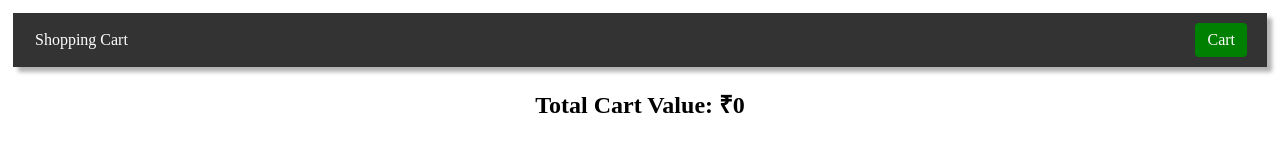
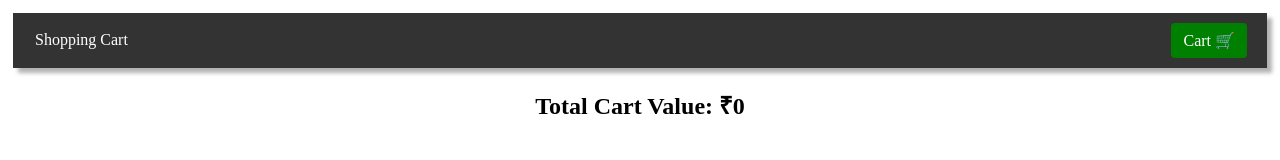
Before and after one commit to harshgarg007/Shop_Cart_Redux, a React (Vite) app: page /cart in a window 1280 px wide. Shown: the top 160 px of the page. Built offline with nearby package versions, Linux system fonts and the light colour scheme.

Commit message:
icon cart

```diff
--- a/src/components/navbar/Navbar.jsx
+++ b/src/components/navbar/Navbar.jsx
@@ -7,7 +7,7 @@ const Navbar = () => {
   return (
     <nav className='nav'>
          <NavLink to={"/"}  activeClassName="active" >Shopping Cart</NavLink>
-         <NavLink to={"/cart"}  activeClassName="active">Cart</NavLink>
+         <NavLink to={"/cart"}  activeClassName="active">Cart 🛒</NavLink>
     </nav>
   )
 }
```
